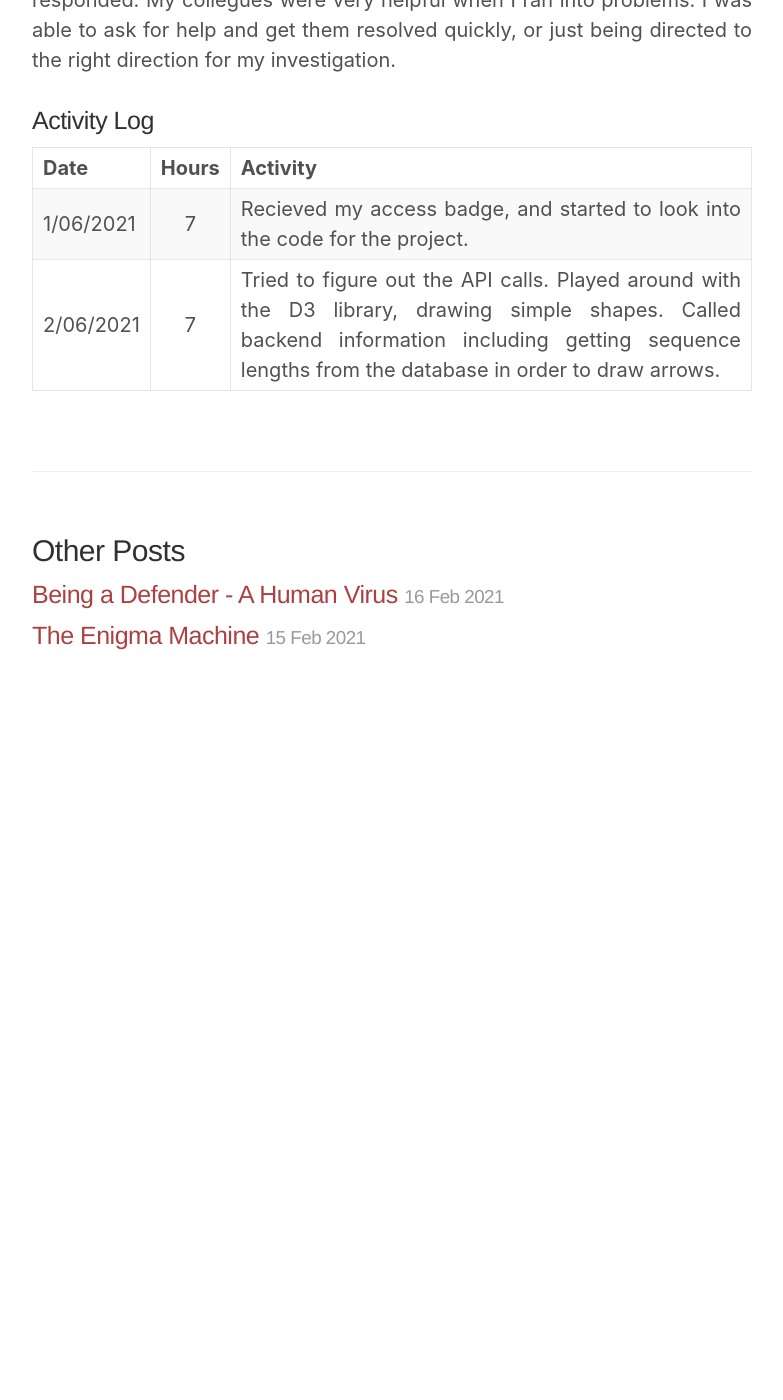
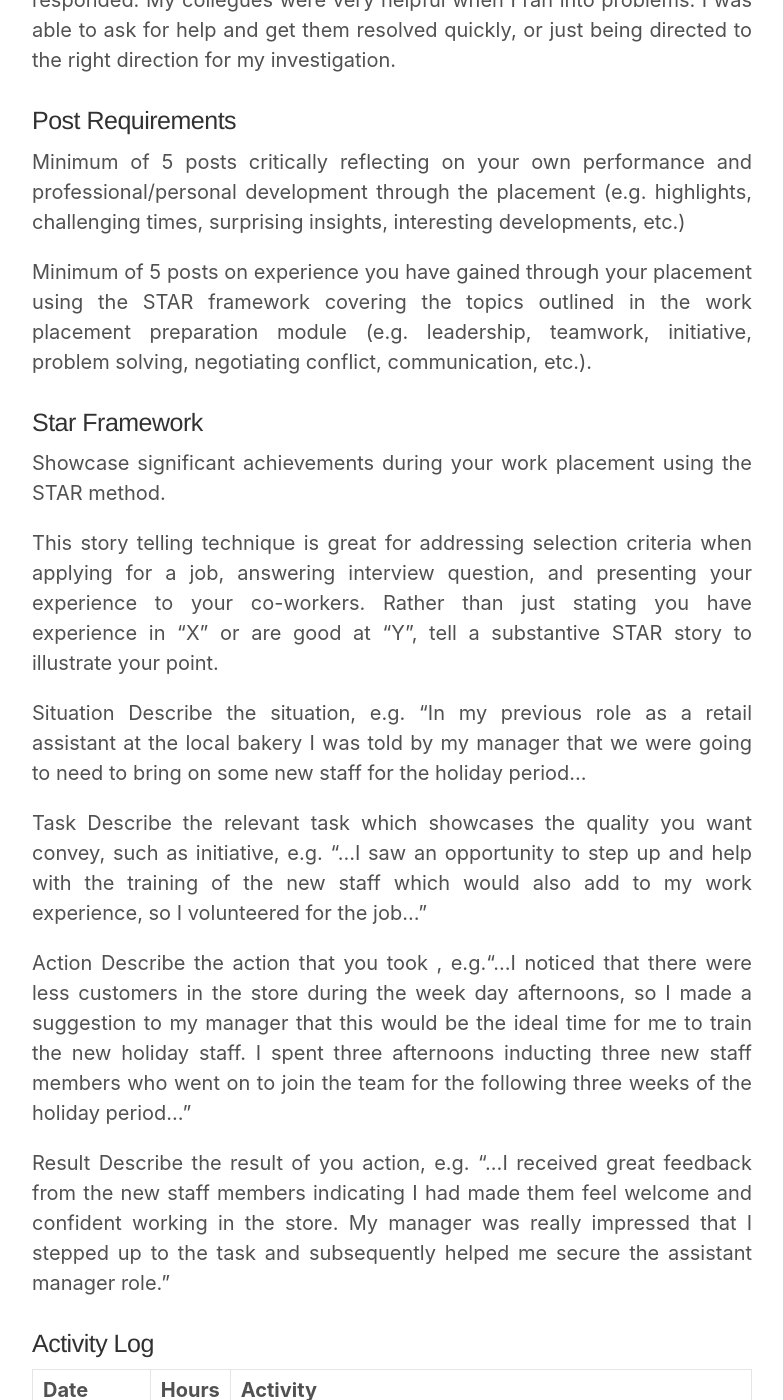
Before and after one commit to Key-Puncher/key-puncher.github.io, a Jekyll site: the page built from _posts/2021-06-01-garvan-day-2.md, in a window 1280 px wide and 1400 px high, scrolled down 497 px. Shown: the whole window, without its empty margins (248-1031 px from the left). Built offline with Jekyll 4.4.1, drawn with Linux system fonts in a browser that asks for light colours; before the commit the page ends 1209 px from its top, so only the background shows below that.

Commit message:
Update 2021-06-01-garvan-day-2.md

```diff
--- a/_posts/2021-06-01-garvan-day-2.md
+++ b/_posts/2021-06-01-garvan-day-2.md
@@ -7,6 +7,25 @@ For my second day at Garvan, I had the chance to really dig into the project her
 
 I just tried several different methods, and looked at how the code responded. My collegues were very helpful when I ran into problems. I was able to ask for help and get them resolved quickly, or just being directed to the right direction for my investigation.
 
+### Post Requirements
+Minimum of 5 posts critically reflecting on your own performance and professional/personal development through the placement (e.g. highlights, challenging times, surprising insights, interesting developments, etc.)
+
+Minimum of 5 posts on experience you have gained through your placement using the STAR framework covering the topics outlined in the work placement preparation module (e.g. leadership, teamwork, initiative, problem solving, negotiating conflict, communication, etc.).
+
+### Star Framework
+
+Showcase significant achievements during your work placement using the STAR method.
+
+This story telling technique is great for addressing selection criteria when applying for a job, answering interview question,  and presenting your experience to your co-workers. Rather than just stating you have experience in “X” or are good at “Y”, tell a substantive STAR story to illustrate your point.
+
+Situation Describe the situation, e.g. “In my previous role as a retail assistant at the local bakery I was told by my manager that we were going to need to bring on some new staff for the holiday period...
+
+Task  Describe the relevant task which showcases the quality you want convey, such as initiative, e.g. “...I saw an opportunity to step up and help with the training of the new staff which would also add to my work experience, so I volunteered for the job...”
+
+Action Describe the action that you took , e.g.“...I noticed that there were less customers in the store during the week day afternoons, so I made a suggestion to my manager that this would be the ideal time for me to train the new holiday staff. I spent three afternoons inducting three new staff members who went on to join the team for the following three weeks of the holiday period...”
+
+Result  Describe the result of you action, e.g. “...I received great feedback from the new staff members indicating I had made them feel welcome  and confident working in the store. My manager was really impressed that I stepped up to the task and subsequently helped me secure the assistant manager role.”
+
 ### Activity Log
 
 
```
